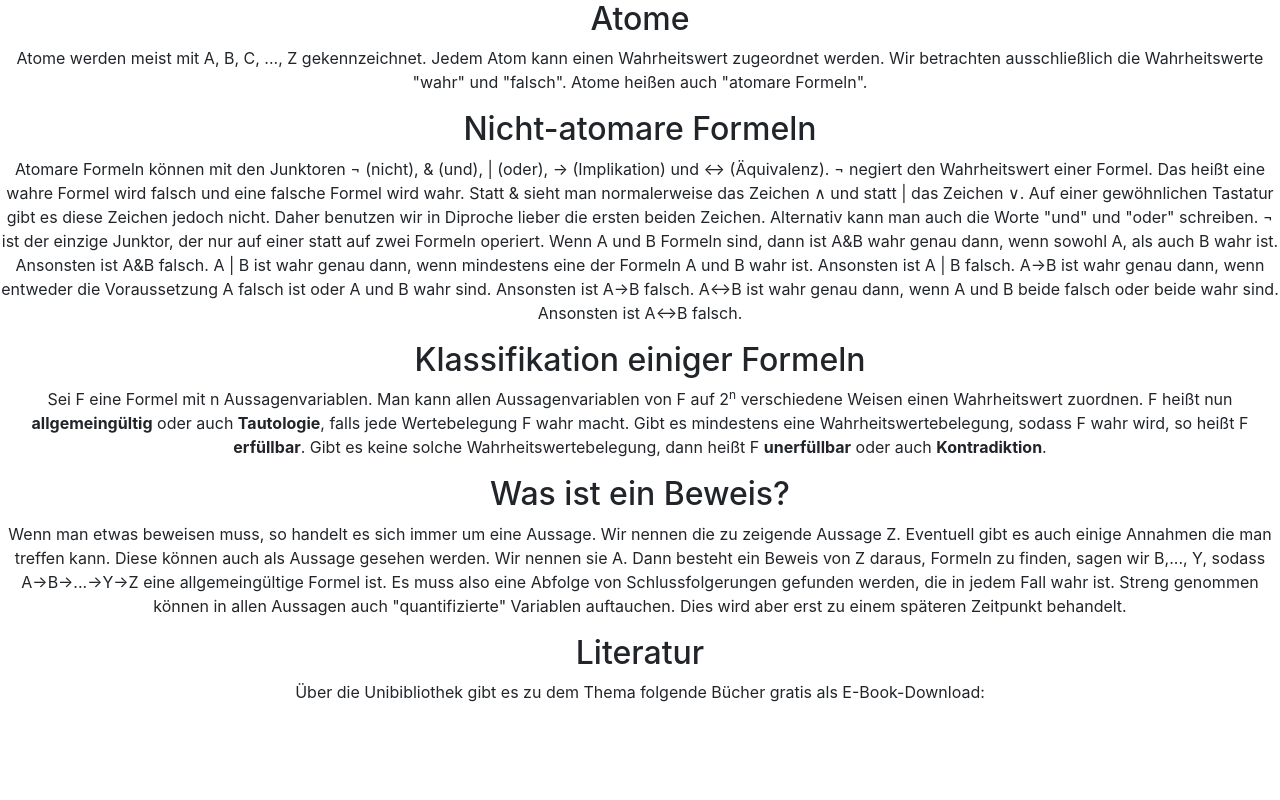
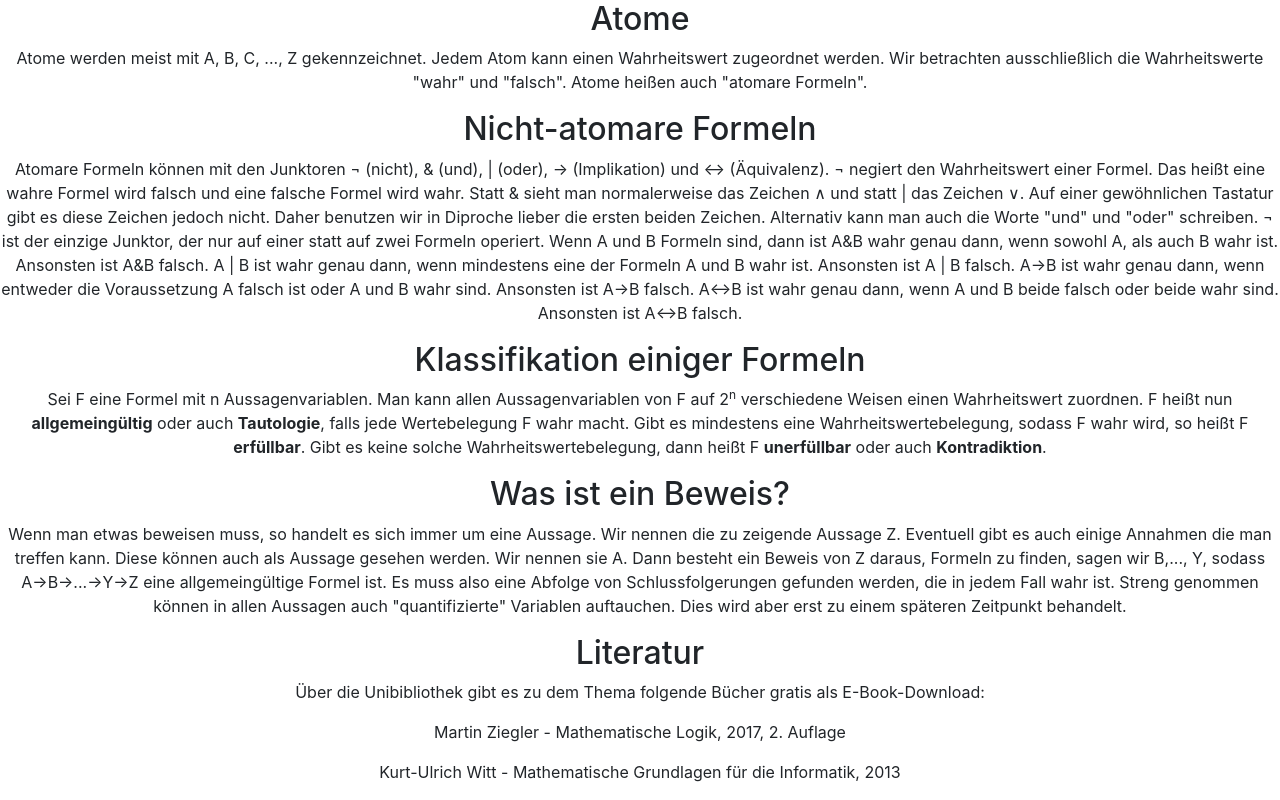
Before and after one commit to diproche/webinterface, a React (Create React App) app: page /wiki in a window 1280 px wide. Shown: the part 202-1002 px from the top of the page. Before the commit the page ends 922 px from the top, so only its background shows below. Built offline with nearby package versions, Linux system fonts and the light colour scheme.

Commit message:
Add literature again

```diff
--- a/src/components/propositionalLogic/wiki.tsx
+++ b/src/components/propositionalLogic/wiki.tsx
@@ -58,6 +58,8 @@ class WikiPropositionalLogic extends React.Component {
 					Über die Unibibliothek gibt es zu dem Thema folgende
 					Bücher gratis als E-Book-Download:
 				</p>
+				<p>Martin Ziegler - Mathematische Logik, 2017, 2. Auflage</p>
+				<p>Kurt-Ulrich Witt - Mathematische Grundlagen für die Informatik, 2013</p>
 		</div>;
 
 	}
```
